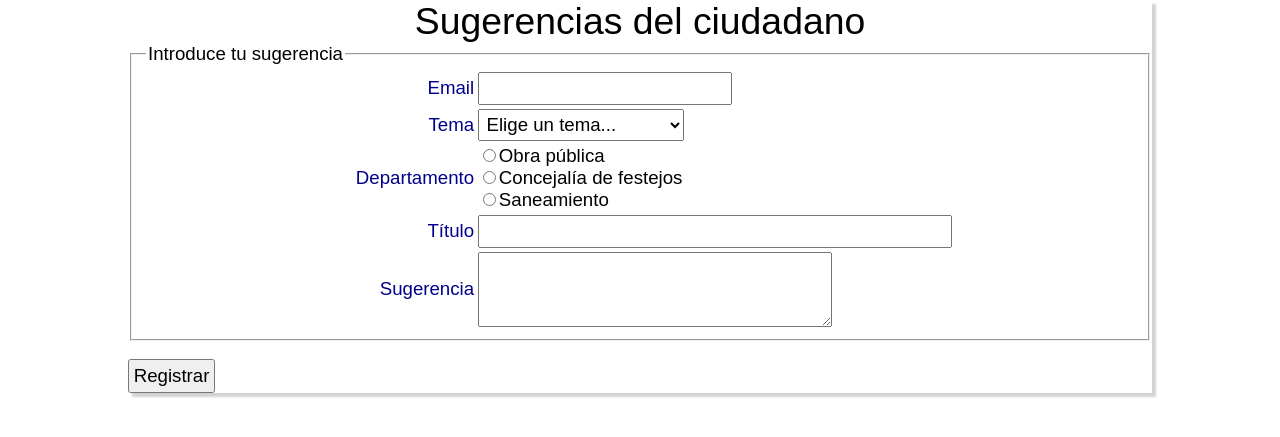
After one commit to SalvadorVelaSanz/dwes.com, a PHP site: page /ra3/forms/03sticky_form.php in a window 1280 px wide. The commit adds this page. Shown: the top 437 px of the page. Run offline with PHP 8.4, Linux system fonts and the light colour scheme.

Commit message:
formularios

```diff
--- a/estilos/formulario.css
+++ b/estilos/formulario.css
@@ -5,6 +5,8 @@ fieldset {
     justify-items: flex-start;
     align-items: center;
     gap: 0.2em;
+
+    margin-bottom: 1em;
 
 }
 
@@ -14,7 +16,7 @@ label {
     color: darkblue;
 }
 
-input {
+input, select, option, textarea {
     padding: 0.2em;
     font: inherit;
 }
--- /dev/null
+++ b/ra3/forms/03sticky_form.php
@@ -0,0 +1,70 @@
+<?php
+/*
+    Sticky Form
+    -----------
+    Formularios que presentan por defecto los valores de un envío previo
+    del mismo formulario.
+
+    Al generar el formulario se añaden:
+        - Para los input el atributo value con el valor por defecto añadido
+          mediante sentencia echo abreviada.
+        - Para los checkbox o input type=radio se añade el atributo checked
+          si en el envío previo el campo checkbox se activo.
+        - Para select/option se añade selected al option que se eligió en el
+          envío previo.
+*/
+
+require_once($_SERVER['DOCUMENT_ROOT'] . "/includes/funciones.php");
+
+inicio_html("Sticky Forms",
+        ["/estilos/general.css", "/estilos/formulario.css"]);
+
+$email = isset($_POST['email']) ? $_POST['email'] : "";
+$tema = isset($_POST['tema']) ? $_POST['tema'] : "";
+$dpto = isset($_POST['dpto']) ? $_POST['dpto'] : "";
+$titulo = isset($_POST['titulo']) ? $_POST['titulo'] : "";
+$sugerencia = isset($_POST['sugerencia']) ? $_POST['sugerencia'] : "";
+
+$mensaje = $_SERVER['REQUEST_METHOD'] == 'POST' ? "Sugerencia recibida y registrada" : "";
+
+?>
+    <header>Sugerencias del ciudadano</header>
+    <?= $mensaje != "" ? ("<p>" . $mensaje . "</p>") : ""?>
+    <form method="POST" action="<?=$_SERVER['PHP_SELF']?>">
+        <fieldset>
+            <legend>Introduce tu sugerencia</legend>
+            <label for="email">Email</label>
+            <input type="email" name="email" id="email" size="20" value="<?=$email?>" required>
+
+            <label for="tema">Tema</label>
+            <select name="tema" id="tema" size="1">
+                <option value="" <?=$tema == "" ? "selected": ""?>>Elige un tema...</option>
+                <option value="in" <?=$tema == "in" ? "selected": ""?>>Infraestructuras</option>
+                <option value="lc" <?=$tema == "lc" ? "selected": ""?>>Limpieza de calles</option>
+                <option value="fe" <?=$tema == "fe" ? "selected": ""?>>Feria</option>
+                <option value="re" <?=$tema == "re" ? "selected": ""?>>Recogida de enseres</option>
+            </select>
+
+            <label for="departamento">Departamento</label>
+            <div>
+                <input type="radio" name="dpto" id="dpto1" value="op"
+                    <?= $dpto == "op" ? "checked" : ""?>>Obra pública<br>
+                <input type="radio" name="dpto" id="dpto2" value="cf"
+                    <?= $dpto == "cf" ? "checked" : ""?>>Concejalía de festejos<br>
+                <input type="radio" name="dpto" id="dpto3" value="sa"
+                    <?= $dpto == "sa" ? "checked" : ""?>>Saneamiento<br>
+            </div>
+
+            <label for="titulo">Título</label>
+            <input type="text" name="titulo" id="titulo" size="40" value="<?=$titulo?>">
+
+            <label for="sugerencia">Sugerencia</label>
+            <textarea name="sugerencia" id="sugerencia" rows=3 cols=30><?=$sugerencia?></textarea>
+        </fieldset>
+        <input type="submit" name="operacion" id="operacion" value="Registrar">
+    </form>
+<?php
+
+fin_html();
+
+?>
```
Also changed, not shown: ra3/forms/02pagina_autoprocesada.php (added, +64 -0 lines), ra3/forms/solicitud_empleo.html (+28 -0 lines), ra3/forms/solicitud_empleo.php (+52 -3 lines).
